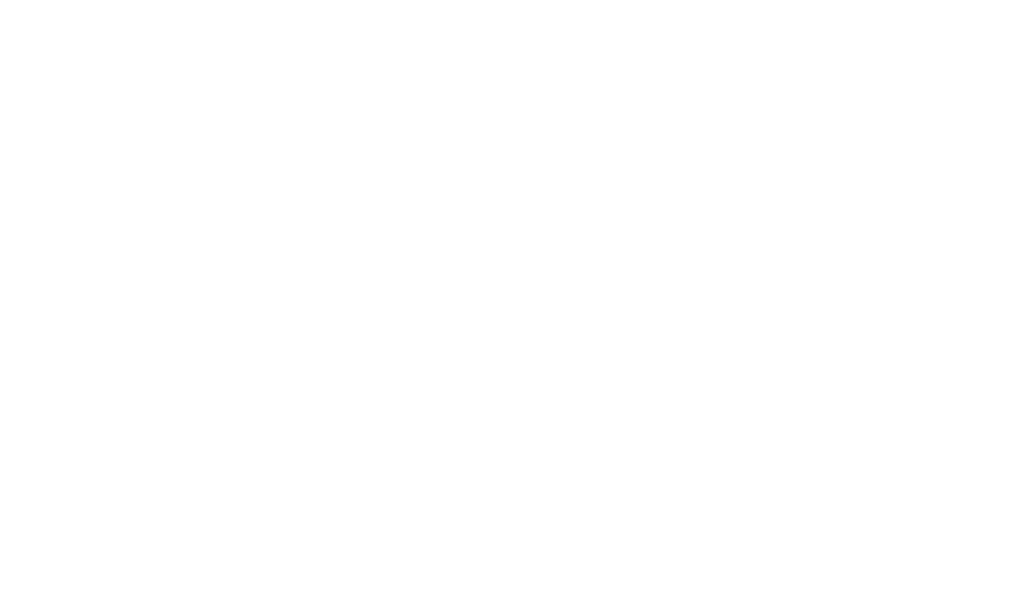
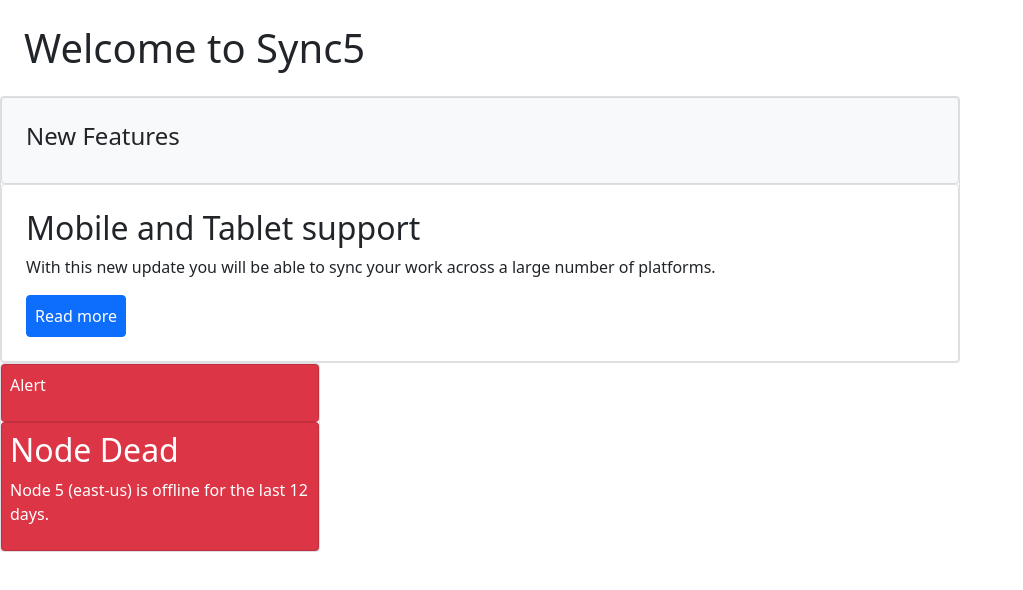
Before and after one commit to acciojob/bootstrap-card-mohammadshahzeb0012, a website: page main.html in a window 1280 px wide. Shown: the whole page, without its empty margins (0-1023 px from the left). Drawn offline with nearby package versions, Linux system fonts and the light colour scheme.

Commit message:
created a submission

```diff
--- a/main.html
+++ b/main.html
@@ -1,16 +1,48 @@
 <!DOCTYPE html>
 
 <html>
+<head>
+    <link rel="stylesheet" href="styles.css">
+    <link href="https://cdn.jsdelivr.net/npm/bootstrap@5.0.2/dist/css/bootstrap.min.css" rel="stylesheet" integrity="sha384-EVSTQN3/azprG1Anm3QDgpJLIm9Nao0Yz1ztcQTwFspd3yD65VohhpuuCOmLASjC" crossorigin="anonymous">
+</head>
+<body>
+    <!-- the entire body must be written by student -->
 
-<head>
-	<link rel="stylesheet" href="styles.css">
-</head>
+    <h1 class="m-4">Welcome to Sync5</h1>
+     <div class="card card-deck w-75">
 
-<body>
-	<!-- the entire body must be written by student -->
+        <div class="card bg-light p-4">
+            <h4>New Features</h4>
+        </div>
+        <div class="card p-4">
+            <h2>Mobile and Tablet support</h2>
+            <p>With this new update you will be able to sync your work across a large number of platforms.
+            </p>
+            <button class="btn btn-primary p-2">Read more</button>
+        </div>
+     </div>
+
+    <div class="card w-25  text-white border">
+        <div class="card bg-danger p-2">
+            <p>Alert</p>
+        </div>
+        <div class="card bg-danger p-2">
+            <h2>Node Dead</h2>
+            <p>Node 5 (east-us) is offline for the last 12 days.</p>
+        </div>
+    </div>
+
+
+
+
+
+
+
+
     <script type="text/javascript" src="./script.js">
-</script>
-
+    </script>
+    <script src="https://cdn.jsdelivr.net/npm/@popperjs/core@2.9.2/dist/umd/popper.min.js" integrity="sha384-IQsoLXl5PILFhosVNubq5LC7Qb9DXgDA9i+tQ8Zj3iwWAwPtgFTxbJ8NT4GN1R8p" crossorigin="anonymous"></script>
+    <script src="https://cdn.jsdelivr.net/npm/bootstrap@5.0.2/dist/js/bootstrap.min.js" integrity="sha384-cVKIPhGWiC2Al4u+LWgxfKTRIcfu0JTxR+EQDz/bgldoEyl4H0zUF0QKbrJ0EcQF" crossorigin="anonymous"></script>
 </body>
 
 </html>
--- a/styles.css
+++ b/styles.css
@@ -1,2 +1,5 @@
 
 /* Your CSS Code here. */
+.btn{
+    width: 100px;
+}
```
